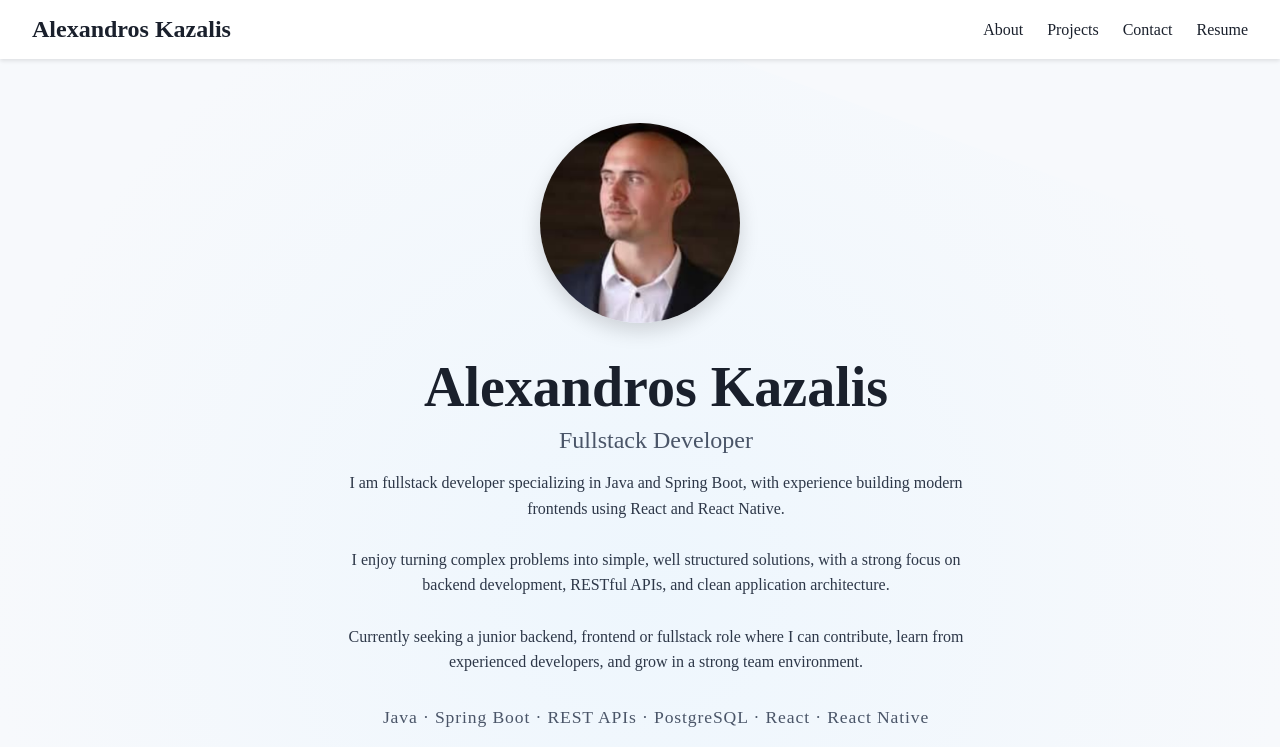
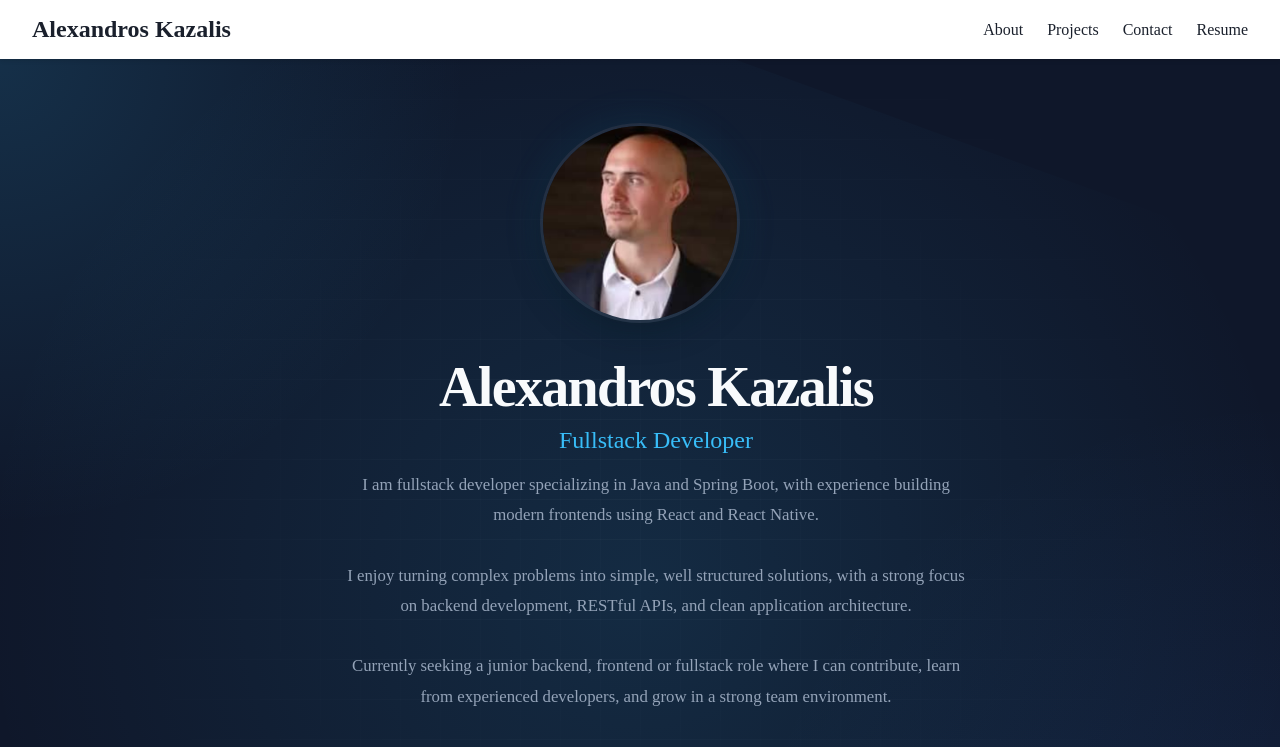
Before and after one commit to Alekaz94/portfolio, a React (Vite) app: page / in a window 1280 px wide. Shown: the top 747 px of the page. Built offline with nearby package versions, Linux system fonts and the light colour scheme.

Commit message:
Improved background color and text coloring for hero section

```diff
--- a/src/components/hero/hero.css
+++ b/src/components/hero/hero.css
@@ -2,7 +2,26 @@
     position: relative;
     overflow: hidden;
     padding: 4rem 1rem;
-    background-color: #f7f9fc;
+    background:
+        radial-gradient(circle at top left,
+        rgba(56,189,248,0.15),
+        transparent 30%),
+        radial-gradient(circle at bottom right,
+        rgba(59,130,246,0.10),
+        transparent 35%),
+        #0f172a;;
+}
+
+.hero-section::before {
+    content: "";
+    position: absolute;
+    inset: 0;
+    background-image:
+        linear-gradient(rgba(255,255,255,0.03) 1px, transparent 1px),
+        linear-gradient(90deg, rgba(255,255,255,0.015) 1px, transparent 1px);    background-size: 40px 40px;
+    mask-image:
+        radial-gradient(circle at center, black, transparent 80%);
+    pointer-events: none;
 }
 
 .hero-bg {
@@ -12,8 +31,12 @@
     width: 150%;
     height: 120%;
     transform: translateX(-50%) rotate(20deg);
-    background: radial-gradient(circle at center, #e0f2ff 0%, #f7f9fc 60%);
-    opacity: 0.4;
+    background:
+        radial-gradient(circle at center,
+        rgba(56,189,248,0.12) 0%,
+        transparent 60%);
+
+    opacity: 1;
     pointer-events: none;
     z-index: 0;
 }
@@ -25,7 +48,6 @@
     flex-direction: column;
     align-items: center;
     gap: 2rem;
-
     opacity: 0;
     animation: fadeIn 1s ease-out forwards;
     animation-delay: 0.2s;
@@ -47,7 +69,10 @@
     height: 150px;
     border-radius: 50%;
     object-fit: cover;
-    box-shadow: 0 8px 20px rgba(0,0,0,0.15);
+    border: 3px solid rgba(255,255,255,0.08);
+    box-shadow:
+        0 10px 30px rgba(0,0,0,0.35),
+        0 0 40px rgba(56,189,248,0.12);
 }
 
 .text {
@@ -59,26 +84,30 @@
     font-size: 2.5rem;
     font-weight: 700;
     margin-bottom: 0.5rem;
-    color: #1a202c;
+    color: #f8fafc;
+    letter-spacing: -0.03em;
 }
 
 .subtitle {
     font-size: 1.25rem;
-    color: #4a5568;
+    color: #38bdf8;
     margin-bottom: 1rem;
+    font-weight: 500;
 }
 
 .stack {
-    font-size: 1rem;
-    color: #4a5568;
-    letter-spacing: 0.05em;
-    font-size: 1.25rem;
+    color: #e2e8f0;
+    font-size: 1.1rem;
+    font-weight: 500;
+    margin-top: 1rem;
+    letter-spacing: 0.03em;
 }
 
 .description {
-    line-height: 1.6;
-    color: #2d3748;
+    line-height: 1.8;
+    color: #94a3b8;
     margin-bottom: 2rem;
+    font-size: 1.05rem;
 }
 
 .actions {
@@ -90,31 +119,38 @@
 }
 
 .btn {
-    padding: 0.75rem 1.5rem;
-    border-radius: 0.375rem;
+    padding: 0.9rem 1.6rem;
+    border-radius: 14px;
     text-decoration: none;
-    font-weight: 500;
-    transition: all 0.2s ease;
+    font-weight: 600;
+    transition: all 0.25s ease;
 }
 
 .btn.cta {
-    background-color: #1a73e8;
-    color: white;
+    background: #38bdf8;
+    color: #0f172a;
+    box-shadow:
+        0 10px 25px rgba(56,189,248,0.25);
 }
 
 .btn.cta:hover {
-    background-color: #1669c1;
-    transform: translateY(-2px);
+    background: #0ea5e9;
+    transform: translateY(-3px);
+    box-shadow:
+        0 15px 35px rgba(56,189,248,0.35);
 }
 
 .btn.cta-outline {
-    border: 2px solid #1a73e8;
-    color: #1a73e8;
+    border: 1px solid rgba(255,255,255,0.12);
+    color: #f8fafc;
+    background: rgba(255,255,255,0.03);
+    backdrop-filter: blur(10px);
 }
 
 .btn.cta-outline:hover {
-    background-color: #e8f0fe;
-    transform: translateY(-2px);
+    background: rgba(255,255,255,0.06);
+    border-color: rgba(56,189,248,0.4);
+    transform: translateY(-3px);
 }
 
 .social-links {
@@ -125,14 +161,13 @@
 }
 
 .social {
-    color: #1a73e8;
-    margin: 10px;
-    transition: all 0.2s ease;
+    color: #94a3b8;
+    transition: all 0.25s ease;
 }
 
 .social:hover {
-    color: #0b47a1;
-    transform: translateY(-2px);
+    color: #38bdf8;
+    transform: translateY(-3px) scale(1.05);
 }
 
 .scroll-hint {
```
